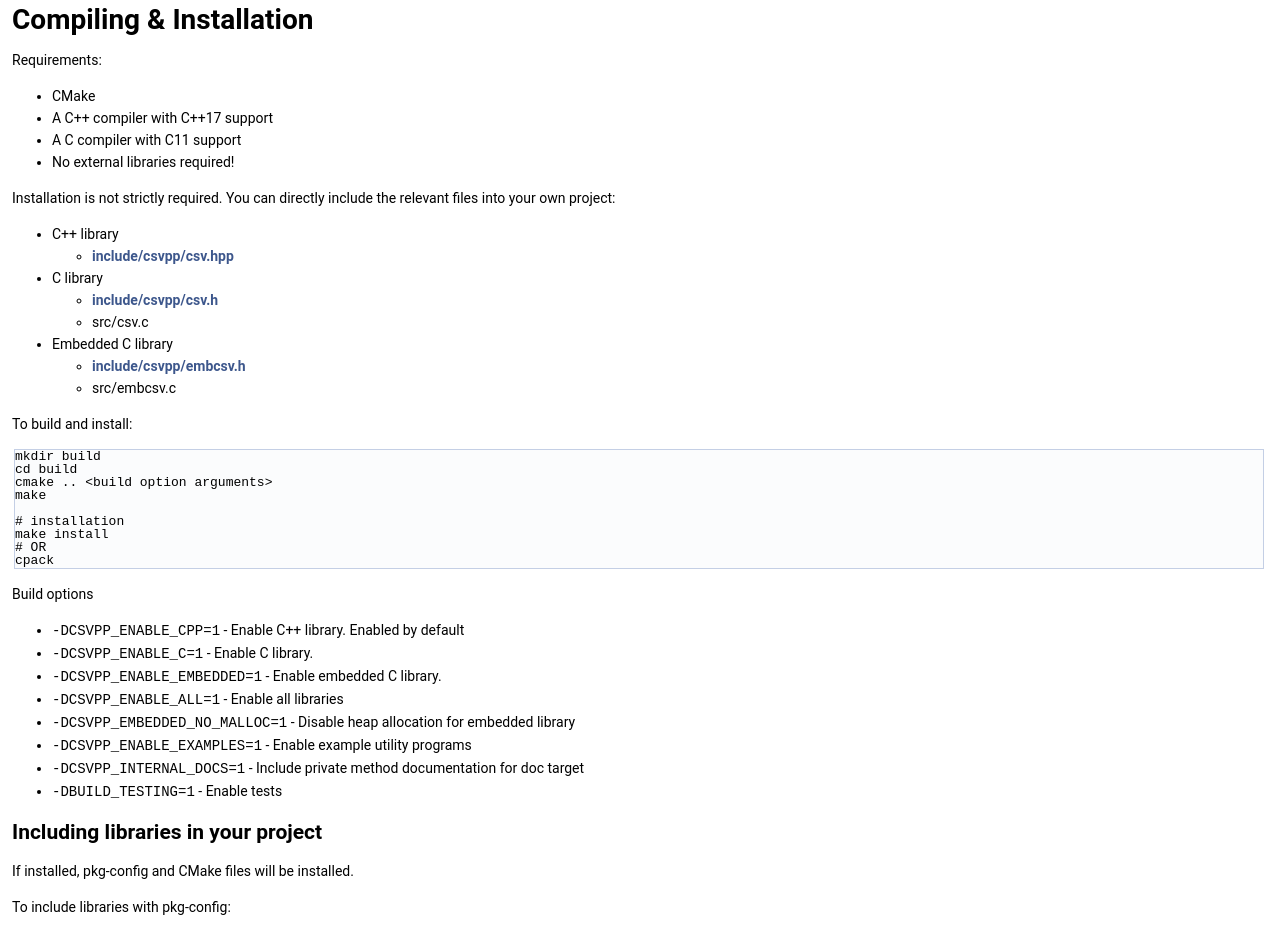
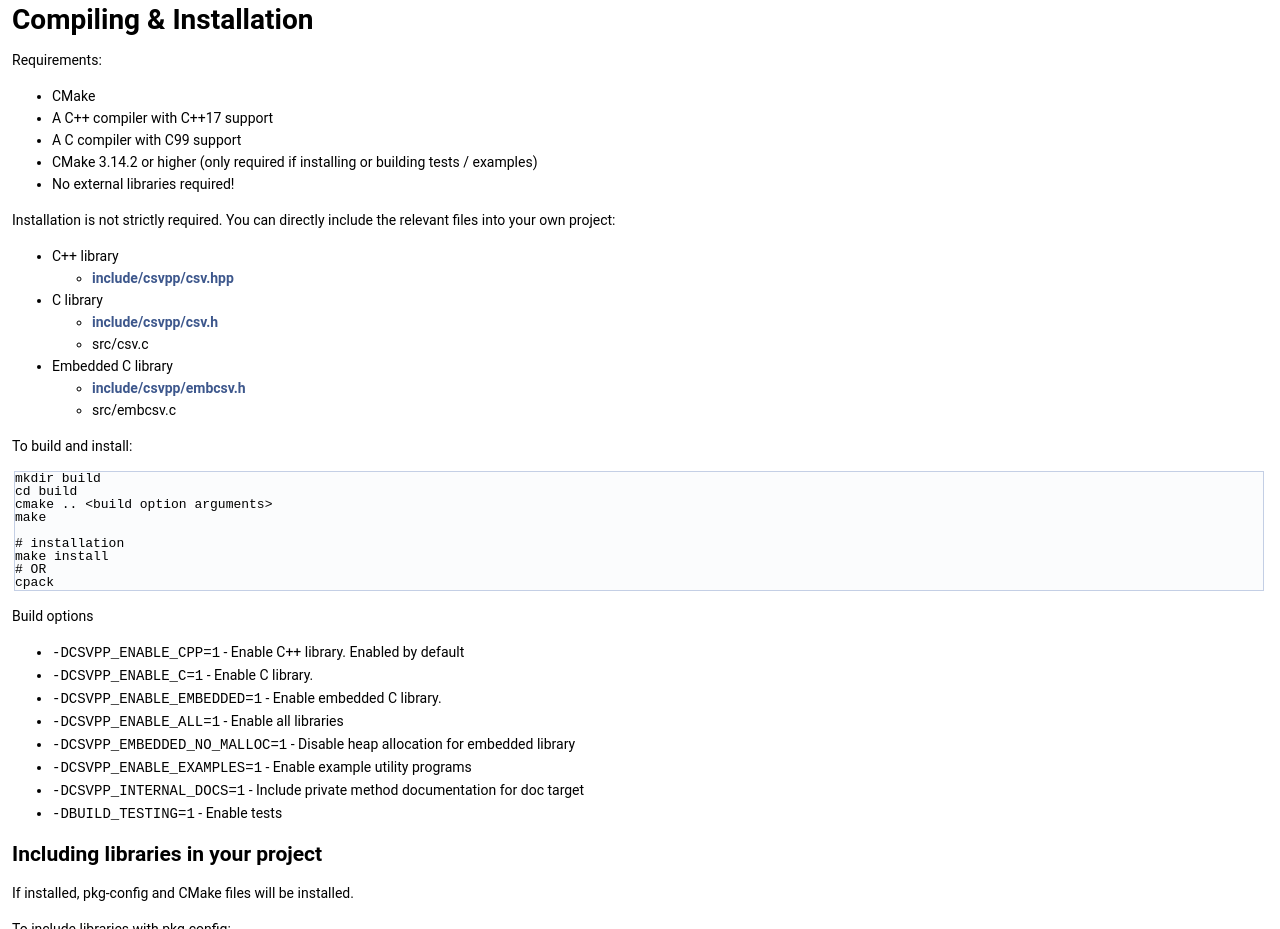
Before and after one commit to mattvchandler/csvpp, a plain HTML site: page index.html in a window 1280 px wide. Shown: the part 3480-4409 px from the top of the page. Drawn offline with Linux system fonts and the light colour scheme.

Commit message:
update readme

```diff
--- a/index.html
+++ b/index.html
@@ -293,7 +293,8 @@ Compiling &amp; Installation</h1>
 <p>Requirements:</p><ul>
 <li>CMake</li>
 <li>A C++ compiler with C++17 support</li>
-<li>A C compiler with C11 support</li>
+<li>A C compiler with C99 support</li>
+<li>CMake 3.14.2 or higher (only required if installing or building tests / examples)</li>
 <li>No external libraries required!</li>
 </ul>
 <p>Installation is not strictly required. You can directly include the relevant files into your own project:</p>
```
